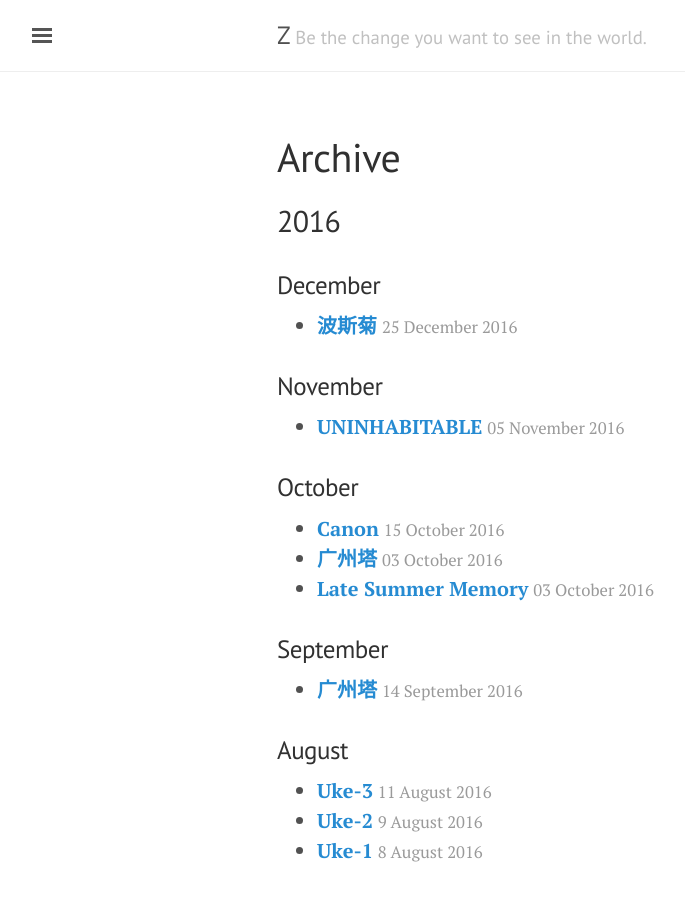
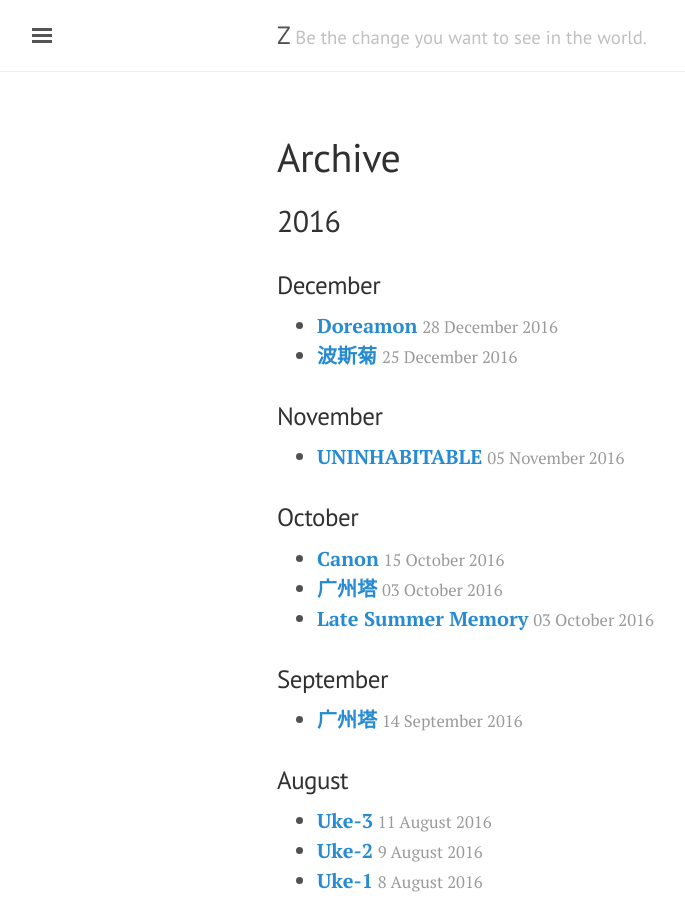
Before and after one commit to comacros/comacros.github.io, a Jekyll site: the page built from archive.md, in a window 1280 px wide and 900 px high. Shown: the whole window, without its empty margins (3-688 px from the left). Built offline with Jekyll 4.4.1, drawn with Linux system fonts in a browser that asks for light colours.

Commit message:
Update archive.md

```diff
--- a/archive.md
+++ b/archive.md
@@ -6,7 +6,7 @@ title: Archive
 ## 2016
 
 ### December
-
+* [**Doreamon**](http://xiongzh.com/2016/12/28/Doreamon/) <small style="color:rgb(154,154,154)">28 December 2016</small>
 * [**波斯菊**](http://xiongzh.com/2016/12/25/波斯菊/) <small style="color:rgb(154,154,154)">25 December 2016</small>
 
 ### November
```
